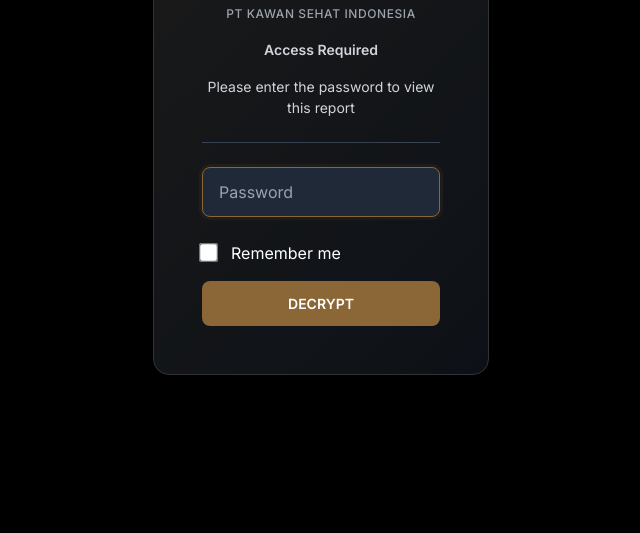
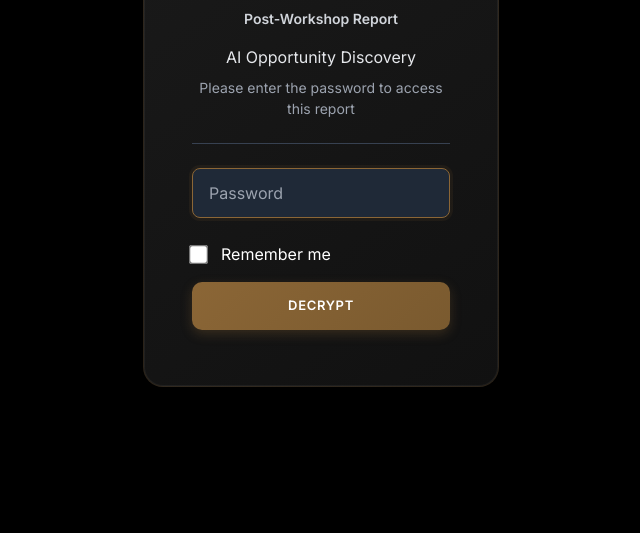
Before and after one commit to crpython/ksi-report, a plain HTML site: page index.html in a window 1280 px wide. Shown: the part 267-800 px from the top of the page, without its empty margins (319-959 px from the left). Drawn offline with nearby package versions, Linux system fonts and the light colour scheme.

Commit message:
Enhance password page UI - centered logo, Post-Workshop Report branding, improved styling

```diff
--- a/index.html
+++ b/index.html
@@ -2,7 +2,7 @@
 <html class="staticrypt-html">
     <head>
         <meta charset="utf-8" />
-        <title>AI Opportunity Discovery Report</title>
+        <title>Post-Workshop Report - AI Opportunity Discovery</title>
         <meta name="viewport" content="width=device-width, initial-scale=1" />
 
         <!-- do not cache this page -->
@@ -49,18 +49,32 @@
 
             .staticrypt-page {
                 width: 100%;
-                max-width: 400px;
+                max-width: 420px;
                 margin: 0 auto;
                 padding: 2rem;
             }
 
             .staticrypt-form {
-                background: linear-gradient(135deg, #1a1a1a 0%, #0d1117 100%);
-                border: 1px solid #333;
-                border-radius: 16px;
-                padding: 3rem;
+                background: linear-gradient(145deg, #1a1a1a 0%, #111111 100%);
+                border: 1px solid rgba(139, 102, 54, 0.2);
+                border-radius: 20px;
+                padding: 3.5rem 3rem;
                 text-align: center;
-                box-shadow: 0 25px 50px -12px rgba(0, 0, 0, 0.8);
+                box-shadow: 0 20px 40px -10px rgba(0, 0, 0, 0.5),
+                            0 0 0 1px rgba(255, 255, 255, 0.05) inset;
+                backdrop-filter: blur(10px);
+                position: relative;
+                overflow: hidden;
+            }
+
+            .staticrypt-form::before {
+                content: '';
+                position: absolute;
+                top: 0;
+                left: 0;
+                right: 0;
+                height: 1px;
+                background: linear-gradient(90deg, transparent, rgba(139, 102, 54, 0.3), transparent);
             }
 
             .staticrypt-title {
@@ -124,23 +138,27 @@
 
             .staticrypt-form .staticrypt-decrypt-button {
                 text-transform: uppercase;
+                letter-spacing: 0.05em;
                 outline: 0;
-                background: #8b6636;
+                background: linear-gradient(135deg, #8b6636 0%, #7a5a2f 100%);
                 width: 100%;
                 border: 0;
-                border-radius: 8px;
-                padding: 12px 24px;
+                border-radius: 10px;
+                padding: 14px 28px;
                 color: #ffffff;
-                font-size: 14px;
+                font-size: 13px;
                 font-weight: 600;
                 cursor: pointer;
-                transition: background-color 0.15s ease-in-out;
+                transition: all 0.2s ease-in-out;
+                box-shadow: 0 4px 12px rgba(139, 102, 54, 0.3);
             }
 
             .staticrypt-form .staticrypt-decrypt-button:hover,
             .staticrypt-form .staticrypt-decrypt-button:active,
             .staticrypt-form .staticrypt-decrypt-button:focus {
-                background: #9d7340;
+                background: linear-gradient(135deg, #9d7340 0%, #8b6636 100%);
+                transform: translateY(-1px);
+                box-shadow: 0 6px 16px rgba(139, 102, 54, 0.4);
             }
 
 
@@ -218,15 +236,13 @@
         <div id="staticrypt_content" class="staticrypt-content hidden">
             <div class="staticrypt-page">
                 <div class="staticrypt-form">
-                    <div style="text-align: center; margin-bottom: 2rem;">
-                        <img src="supertypelogo.png" alt="Supertype" style="height: 40px; margin-bottom: 1.5rem;">
-                        <div style="font-size: 0.75rem; color: #9ca3af; font-weight: 500; letter-spacing: 0.05em;">
-                            PT KAWAN SEHAT INDONESIA
-                        </div>
+                    <div style="text-align: center; margin-bottom: 2.5rem;">
+                        <img src="supertypelogo.png" alt="Supertype" style="height: 48px; margin: 0 auto; display: block;">
                     </div>
                     <div class="staticrypt-instructions">
-                        <p class="staticrypt-title">Access Required</p>
-                        <p>Please enter the password to view this report</p>
+                        <p class="staticrypt-title">Post-Workshop Report</p>
+                        <p style="font-size: 1rem; color: #e5e7eb; margin-bottom: 0.5rem;">AI Opportunity Discovery</p>
+                        <p style="font-size: 0.875rem; color: #9ca3af;">Please enter the password to access this report</p>
                     </div>
 
                     <hr class="staticrypt-hr" />
```
